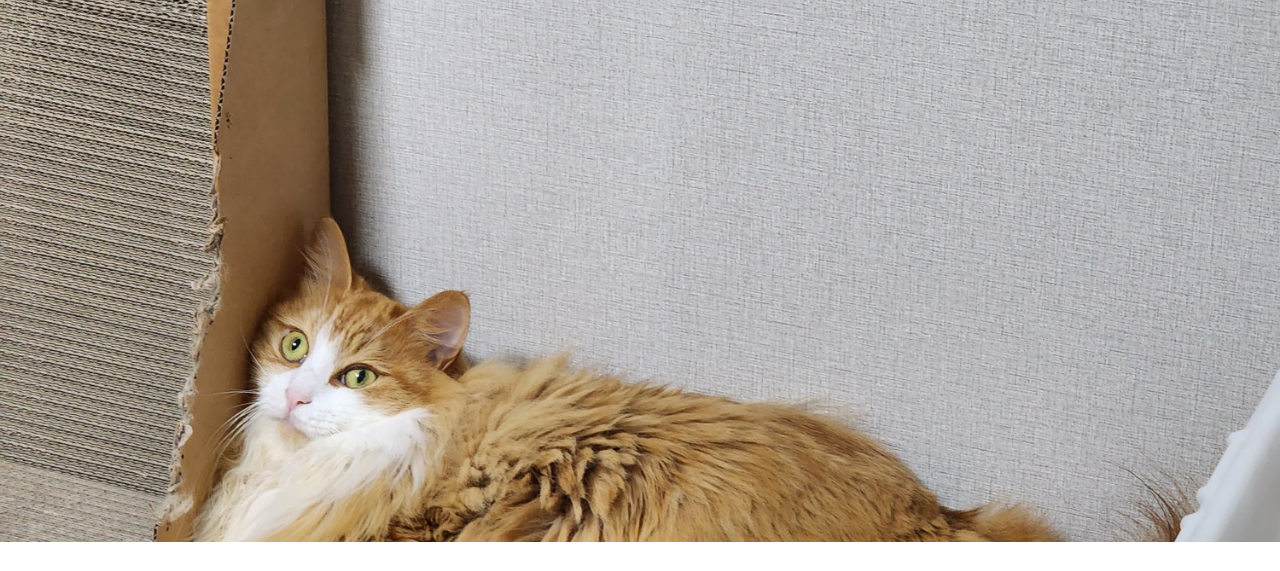
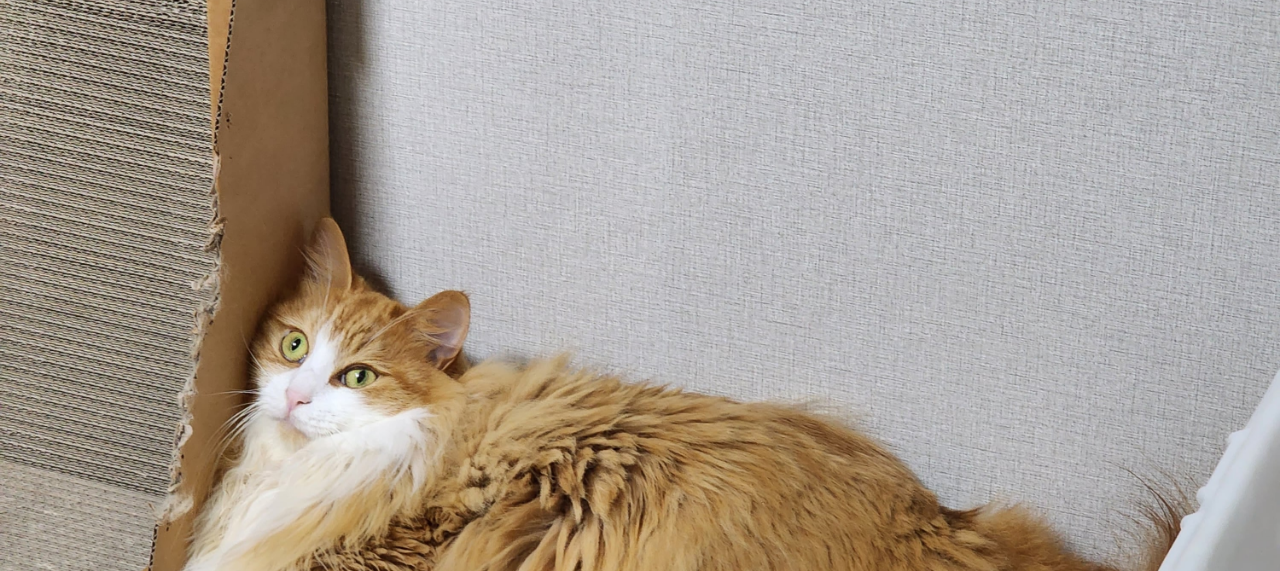
Before and after one commit to Empty-Bottles/Empty-Bottles.github.io, a plain HTML site: page index.html in a window 1280 px wide. Shown: the part 258-829 px from the top of the page. Before the commit the page ends 800 px from the top, so only its background shows below. Drawn offline with Linux system fonts and the light colour scheme.

Commit message:
Update style.css

```diff
--- a/src/style.css
+++ b/src/style.css
@@ -1,6 +1,7 @@
 body {
-  width: 50px;
-  height: 50px;
+  height: 100vh;
+  width: 100vw;
   background-image: url("img/zzoraeng-e.jpg");
+  background-repeat : no-repeat;
   background-size: cover;
 }
```
